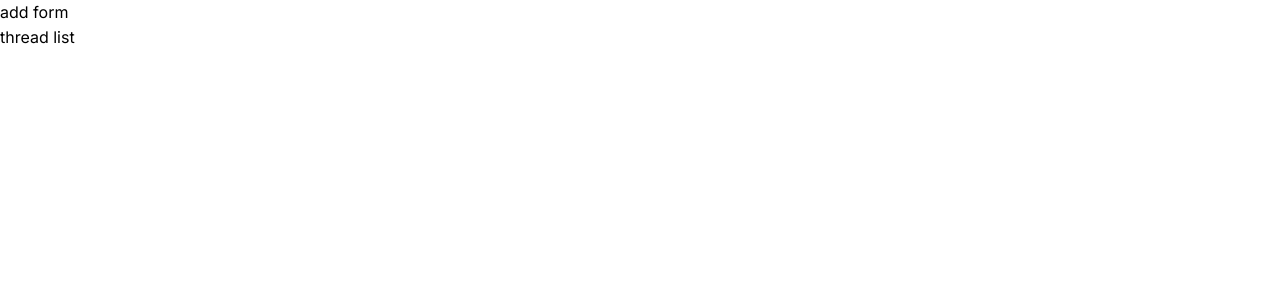
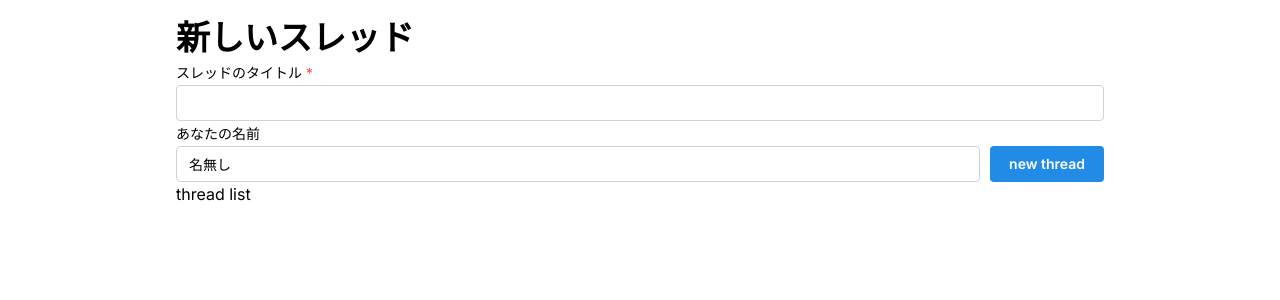
Before and after one commit to TBSten/next13-example-board, a Next.js app: page / in a window 1280 px wide. Shown: the top 300 px of the page. Built offline with nearby package versions, Linux system fonts and the light colour scheme.

Commit message:
スレッドの追加機能を追加

```diff
--- a/src/app/NewThread.tsx
+++ b/src/app/NewThread.tsx
@@ -1,12 +1,43 @@
-import { FC } from "react"
+"use client"
+
+import { addThread } from "@/thread/add"
+import { Box, Button, Flex, TextInput, Title } from "@mantine/core"
+import { useRouter } from "next/navigation"
+import { FC, useState } from "react"
 
 interface NewThreadProps {
 }
 const NewThread: FC<NewThreadProps> = () => {
+    const [title, setTitle] = useState("")
+    const [authorName, setAuthorName] = useState("名無し")
+    const router = useRouter()
+    const handleAdd = async () => {
+        const newThread = await addThread({ title, authorName })
+        router.push(`/thread/${newThread.id}`)
+    }
     return (
-        <div>
-            add form
-        </div>
+        <Box>
+            <Title>
+                新しいスレッド
+            </Title>
+            <TextInput
+                value={title}
+                onChange={e => setTitle(e.target.value)}
+                label="スレッドのタイトル"
+                required
+            />
+            <Flex align="flex-end" gap="xs">
+                <TextInput
+                    value={authorName}
+                    onChange={e => setAuthorName(e.target.value)}
+                    label="あなたの名前"
+                    style={{ flexGrow: 1 }}
+                />
+                <Button onClick={handleAdd}>
+                    new thread
+                </Button>
+            </Flex>
+        </Box>
     )
 }
 
--- a/src/app/page.tsx
+++ b/src/app/page.tsx
@@ -1,11 +1,12 @@
+import { Container } from "@mantine/core";
 import NewThread from "./NewThread";
 import ThreadList from "./ThreadList";
 
 export default function Home() {
   return (
-    <main>
+    <Container my="md">
       <NewThread />
       <ThreadList />
-    </main>
+    </Container>
   )
 }
--- /dev/null
+++ b/src/thread/add.ts
@@ -0,0 +1,15 @@
+"use server"
+import { saveJson } from '@/local-db';
+import { CreateThreadParams, CreateThreadParamsSchema, Thread } from "./type";
+
+export const addThread = async (params: CreateThreadParams) => {
+    const validParams = CreateThreadParamsSchema.parse(params)
+    const thread: Thread = {
+        id: "thread-" + Date.now(),
+        ...validParams,
+        createAt: new Date(),
+        updateAt: new Date(),
+    }
+    await saveJson(thread.id, thread)
+    return thread
+}
--- /dev/null
+++ b/src/thread/type.ts
@@ -0,0 +1,16 @@
+import { z } from "zod"
+
+export const ThreadSchema = z.object({
+    id: z.string(),
+    title: z.string().min(1),
+    authorName: z.string().default("名無し"),
+    createAt: z.coerce.date(),
+    updateAt: z.coerce.date(),
+})
+export type Thread = z.infer<typeof ThreadSchema>
+
+export const CreateThreadParamsSchema = ThreadSchema.pick({
+    title: true,
+    authorName: true,
+})
+export type CreateThreadParams = z.infer<typeof CreateThreadParamsSchema>
```
